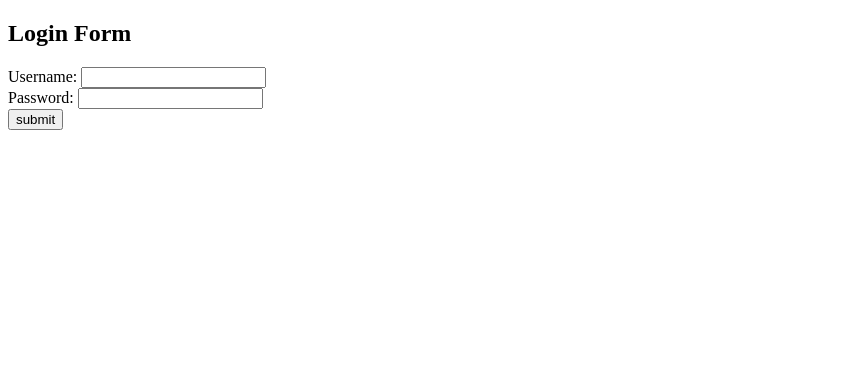
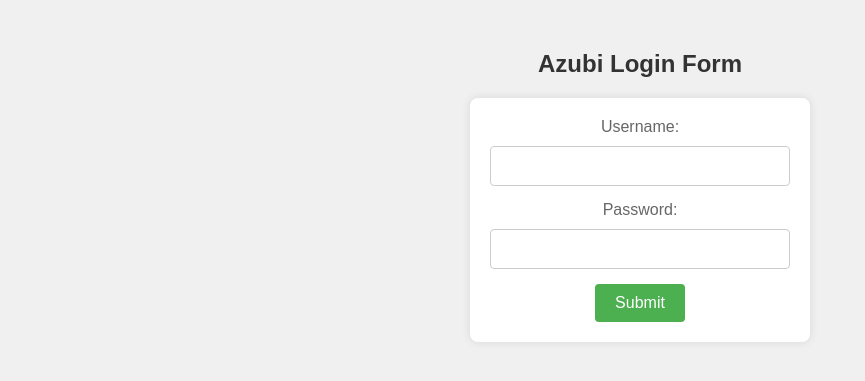
Before and after one commit to Ayorock/docker-web-app, a PHP site: page / in a window 1280 px wide. Shown: the top 381 px of the page, without its empty margins (0-865 px from the left). Run offline with PHP 8.4, Linux system fonts and the light colour scheme.

Commit message:
Update php and index files

```diff
--- a/version2/index.html
+++ b/version2/index.html
@@ -3,10 +3,55 @@
 <head>
     <meta charset="UTF-8">
     <meta name="viewport" content="width=device-width, initial-scale=1.0">
-    <title>Login</title>
+    <title>Azubi Login Form</title>
+    <style>
+        body {
+            font-family: Arial, sans-serif;
+            background-color: #f0f0f0;
+            text-align: center;
+            margin-top: 50px; /* Adjust as needed */
+        }
+        form {
+            width: 300px;
+            margin: 0 auto; /* Center the form */
+            background-color: #ffffff;
+            padding: 20px;
+            border-radius: 8px;
+            box-shadow: 0px 0px 10px rgba(0, 0, 0, 0.1);
+        }
+        h2 {
+            color: #333333;
+        }
+        label {
+            display: block;
+            margin-bottom: 10px;
+            color: #666666;
+        }
+        input[type="text"],
+        input[type="password"] {
+            width: calc(100% - 22px);
+            padding: 10px;
+            margin-bottom: 15px;
+            border: 1px solid #cccccc;
+            border-radius: 4px;
+            font-size: 16px;
+        }
+        button[type="submit"] {
+            background-color: #4CAF50;
+            color: white;
+            padding: 10px 20px;
+            border: none;
+            border-radius: 4px;
+            cursor: pointer;
+            font-size: 16px;
+        }
+        button[type="submit"]:hover {
+            background-color: #45a049;
+        }
+    </style>
 </head>
 <body>
-    <h2>Login Form</h2>
+    <h2>Azubi Login Form</h2>
     <form action="login.php" method="post">
         <div>
             <label for="username">Username:</label>
@@ -17,7 +62,7 @@
             <input type="password" id="password" name="password" required>
         </div>
         <div>
-            <button type="submit">submit</button>
+            <button type="submit">Submit</button>
         </div>
     </form>
 </body>
```
Also changed, not shown: version2/login.php (+145 -7 lines), README.md.
